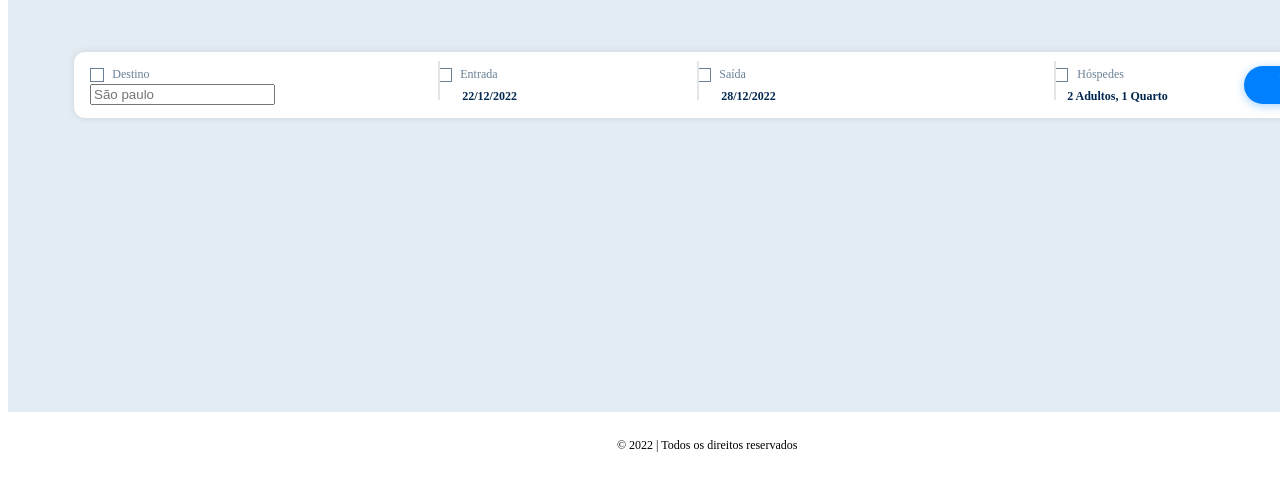
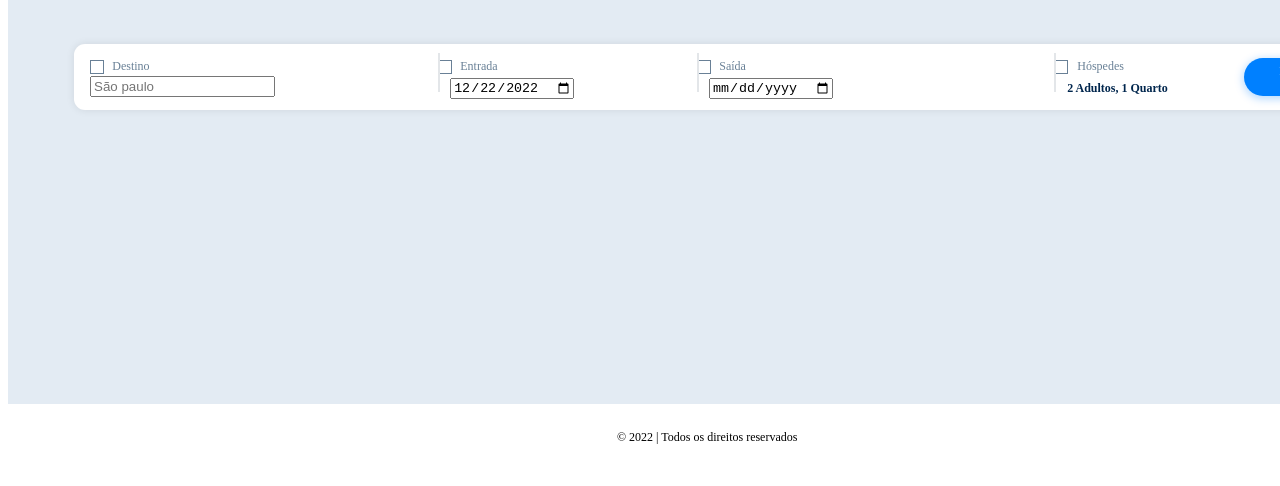
Before and after one commit to geovanideoliveira/test, a website: page index.html in a window 1280 px wide. Shown: the part 358-844 px from the top of the page. Drawn offline with Linux system fonts and the light colour scheme.

Commit message:
Update index.html

```diff
--- a/index.html
+++ b/index.html
@@ -1,9 +1,10 @@
 <!DOCTYPE html>
-<html lang="en">
+<html lang="pt-br">
 <head>
     <meta charset="UTF-8">
     <meta name="viewport" content="width=device-width, initial-scale=1.0">
     <link rel="stylesheet" href="styles.css">
+    <link rel="stylesheet" href="https://cdnjs.cloudflare.com/ajax/libs/font-awesome/4.7.0/css/font-awesome.min.css">
     <title>Document</title>
 </head>
 <body>
@@ -18,6 +19,8 @@
             <div class="SOPaulo">
                 <input type="text" id="searchInput" placeholder="São paulo">
                 <ul id="searchResultsContainer"></ul>
+                <ul id="suggestions"></ul>
+                <ul id="hotels"></ul>
 
 
             </div>
@@ -27,7 +30,9 @@
             </div>
         </div>
         <div class="StartDate">
-            <div class="doze2022">22/12/2022</div>
+            <div class="doze2022">
+                <input type="date" value="2022-12-22">
+              </div>
             <div class="Label">
                 <div class="Entrada">Entrada</div>
                 <div class="Icon"></div>
@@ -35,7 +40,9 @@
             <div class="Separator"></div>
         </div>
         <div class="EndDate">
-            <div class="umdois2022">28/12/2022</div>
+            <div class="umdois2022">
+                <input type="date" value="28/12/2022">
+              </div>
             <div class="Label">
                 <div class="SaDa">Saída</div>
                 <div class="Icon"></div>
@@ -70,12 +77,6 @@
             </div>
         </div>
         <div class="Logo">infotravel</div>
-    </div>
-    <!-- Adicione as seções de sugestões e hotéis abaixo -->
-    <ul id="suggestions"></ul>
-    <ul id="hotels"></ul>
-</div>
-
 <script type="text/javascript" src="script.js"></script>
 
 </body>
```
